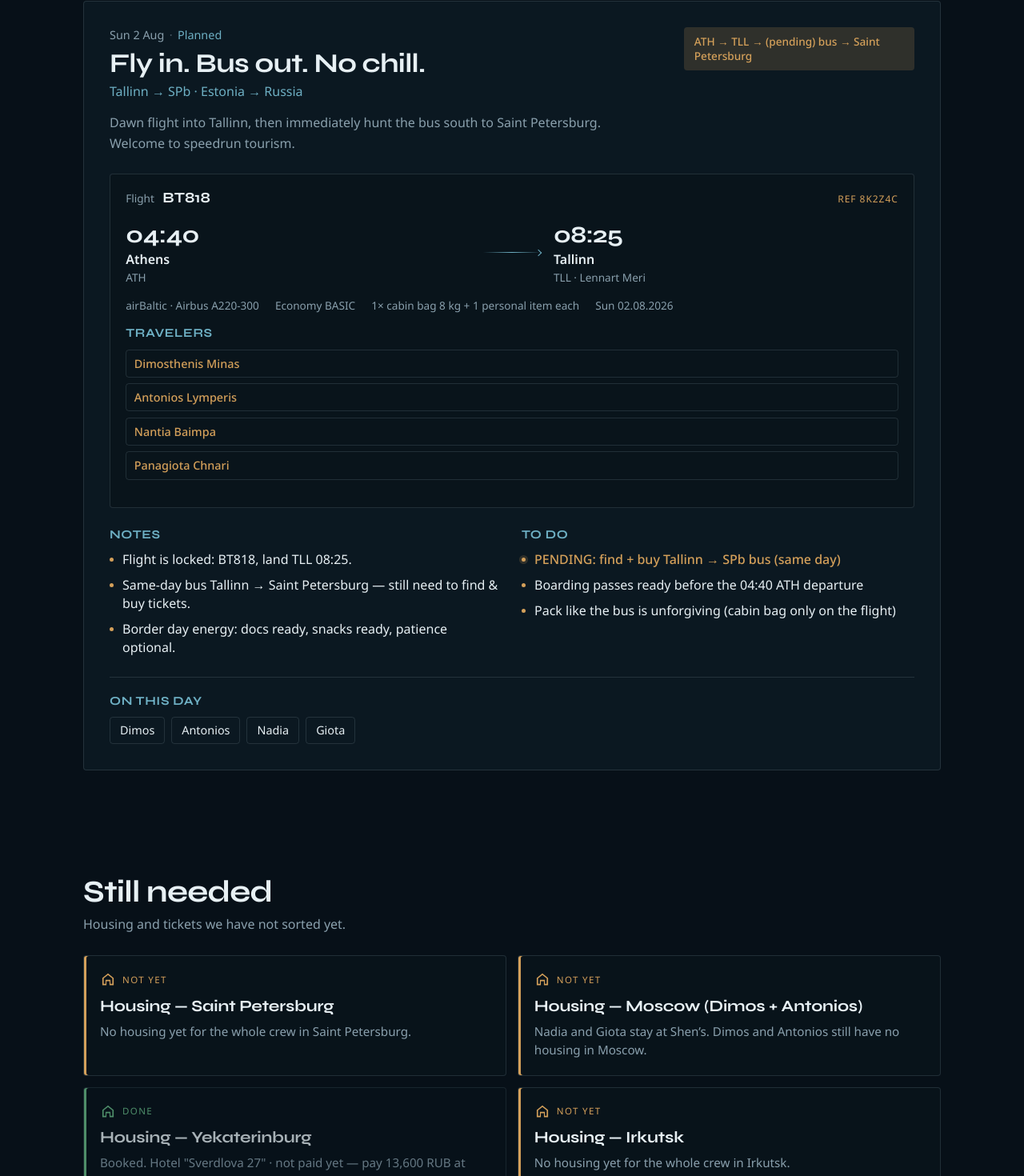
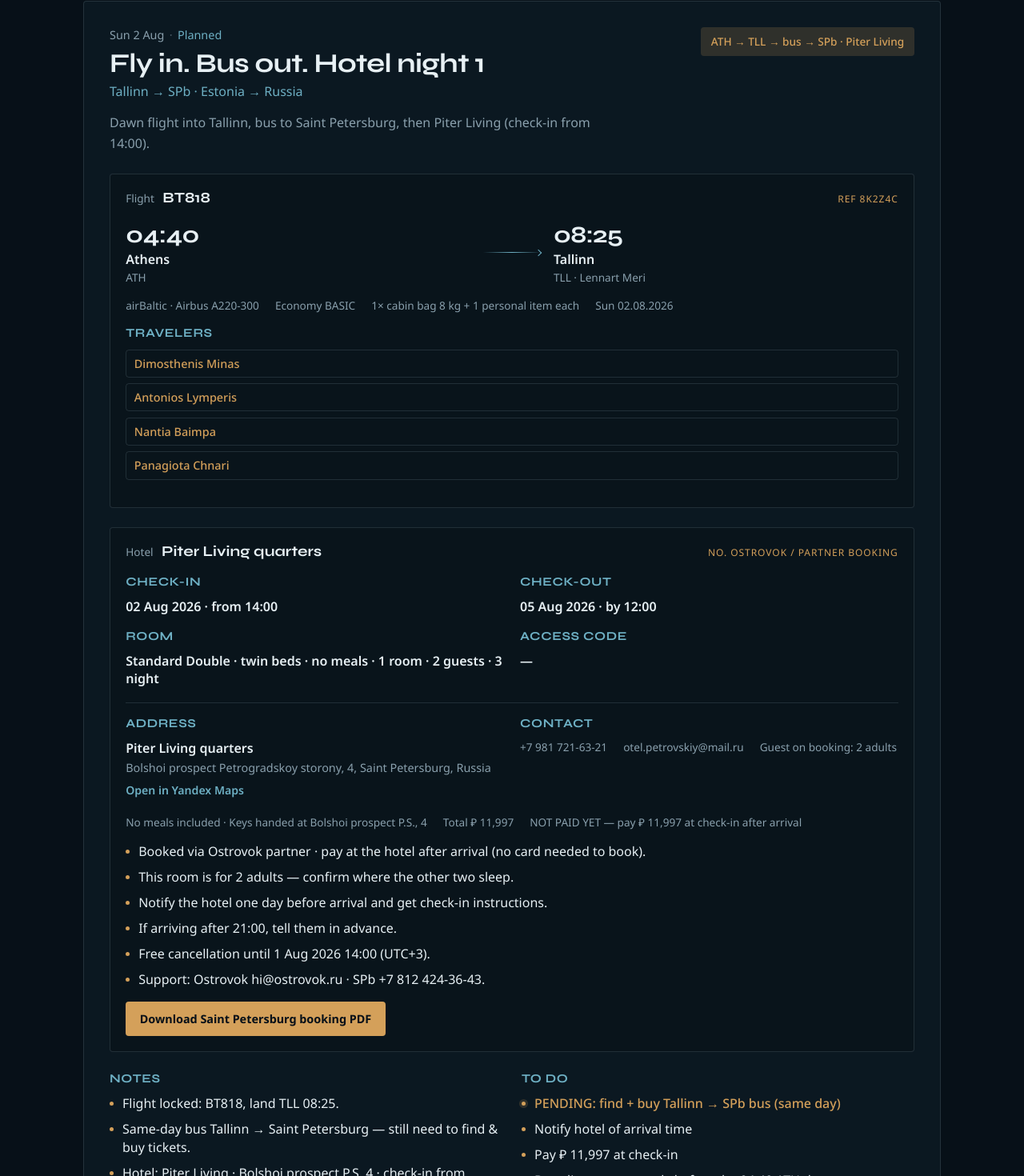
Before and after one commit to greekatos/Russia-trip, a Next.js app: page / in a window 1280 px wide. Shown: the part 1082-2552 px from the top of the page at 80% size. Built offline with nearby package versions, Linux system fonts and the light colour scheme.

Commit message:
UPdate for the saint peterburg

```diff
--- a/src/data/trip.ts
+++ b/src/data/trip.ts
@@ -274,6 +274,37 @@ export const beijingHotel: StayInfo = {
   pdfLabel: "Download Beijing hotel confirmation PDF",
 };
 
+export const saintPetersburgHotel: StayInfo = {
+  name: "Piter Living quarters",
+  address: "Bolshoi prospect Petrogradskoy storony, 4, Saint Petersburg, Russia",
+  mapsUrl:
+    "https://yandex.com/maps/?text=%D0%A1%D0%B0%D0%BD%D0%BA%D1%82-%D0%9F%D0%B5%D1%82%D0%B5%D1%80%D0%B1%D1%83%D1%80%D0%B3%2C%20%D0%91%D0%BE%D0%BB%D1%8C%D1%88%D0%BE%D0%B9%20%D0%BF%D1%80%D0%BE%D1%81%D0%BF%D0%B5%D0%BA%D1%82%20%D0%9F.%D0%A1.%2C%204",
+  checkIn: "02 Aug 2026 · from 14:00",
+  checkOut: "05 Aug 2026 · by 12:00",
+  nights: 3,
+  guests: 2,
+  rooms: 1,
+  roomType: "Standard Double · twin beds · no meals",
+  bookingNo: "Ostrovok / partner booking",
+  accessCode: "—",
+  guestName: "2 adults",
+  phone: ["+7 981 721-63-21"],
+  email: "otel.petrovskiy@mail.ru",
+  included: ["No meals included", "Keys handed at Bolshoi prospect P.S., 4"],
+  total: "₽ 11,997",
+  payment: "NOT PAID YET — pay ₽ 11,997 at check-in after arrival",
+  notes: [
+    "Booked via Ostrovok partner · pay at the hotel after arrival (no card needed to book).",
+    "This room is for 2 adults — confirm where the other two sleep.",
+    "Notify the hotel one day before arrival and get check-in instructions.",
+    "If arriving after 21:00, tell them in advance.",
+    "Free cancellation until 1 Aug 2026 14:00 (UTC+3).",
+    "Support: Ostrovok hi@ostrovok.ru · SPb +7 812 424-36-43.",
+  ],
+  pdfUrl: "/tickets/saint-petersburg-hotel.pdf",
+  pdfLabel: "Download Saint Petersburg booking PDF",
+};
+
 export const irkutskUlaanbaatarTrain: TrainInfo = {
   label: "Border run → Mongolia",
   trainNumber: "306ЫА",
@@ -373,9 +404,10 @@ export const trip: Trip = {
     {
       id: "spb-housing",
       title: "Housing — Saint Petersburg",
-      detail: "No housing yet for the whole crew in Saint Petersburg.",
+      detail:
+        "Booked for 2 adults. Piter Living · Bolshoi prospect P.S. 4 · 2–5 Aug · pay ₽ 11,997 at check-in · confirm plan for the other 2.",
       icon: "house",
-      status: "open",
+      status: "done",
     },
     {
       id: "msk-housing",
@@ -447,20 +479,23 @@ export const trip: Trip = {
       label: "Sun 2 Aug",
       city: "Tallinn → SPb",
       country: "Estonia → Russia",
-      title: "Fly in. Bus out. No chill.",
+      title: "Fly in. Bus out. Hotel night 1",
       summary:
-        "Dawn flight into Tallinn, then immediately hunt the bus south to Saint Petersburg. Welcome to speedrun tourism.",
-      whereWeAre: "ATH → TLL → (pending) bus → Saint Petersburg",
+        "Dawn flight into Tallinn, bus to Saint Petersburg, then Piter Living (check-in from 14:00).",
+      whereWeAre: "ATH → TLL → bus → SPb · Piter Living",
       status: "planned",
       notes: [
-        "Flight is locked: BT818, land TLL 08:25.",
+        "Flight locked: BT818, land TLL 08:25.",
         "Same-day bus Tallinn → Saint Petersburg — still need to find & buy tickets.",
-        "Border day energy: docs ready, snacks ready, patience optional.",
+        "Hotel: Piter Living · Bolshoi prospect P.S. 4 · check-in from 14:00.",
+        "NOT PAID YET — pay ₽ 11,997 at check-in. Room is for 2 adults.",
+        "Message hotel one day before / if late after 21:00.",
       ],
       todos: [
         "PENDING: find + buy Tallinn → SPb bus (same day)",
+        "Notify hotel of arrival time",
+        "Pay ₽ 11,997 at check-in",
         "Boarding passes ready before the 04:40 ATH departure",
-        "Pack like the bus is unforgiving (cabin bag only on the flight)",
       ],
       flight: {
         bookingRef: "8K2Z4C",
@@ -484,6 +519,7 @@ export const trip: Trip = {
           "Panagiota Chnari",
         ],
       },
+      stay: saintPetersburgHotel,
     },
     {
       id: "day-02",
@@ -491,19 +527,17 @@ export const trip: Trip = {
       label: "Mon 3 Aug",
       city: "Saint Petersburg",
       country: "Russia",
-      title: "SPb day 1 — couch TBD",
+      title: "SPb · hotel night 2",
       summary:
-        "First full day in Saint Petersburg. Sleeping arrangements still a mystery novel Nadia is writing in real time.",
-      whereWeAre: "Saint Petersburg · beds: TBD (Nadia on it)",
-      status: "planned",
+        "Full day in Saint Petersburg. Staying at Piter Living (Bolshoi prospect P.S. 4).",
+      whereWeAre: "Saint Petersburg · Piter Living",
+      status: "confirmed",
       notes: [
-        "Stay window: ~3–4 days in SPb total.",
-        "Living status: none yet — Nadia checking free hosting options.",
+        "Hotel twin room for 2 · no meals included.",
+        "Confirm where the other two of the crew sleep tonight.",
       ],
-      todos: [
-        "PENDING: confirm free living / host in SPb (Nadia)",
-        "Drop a meetup pin once we know the neighborhood",
-      ],
+      todos: ["Drop meetup pin for the day"],
+      stay: saintPetersburgHotel,
     },
     {
       id: "day-03",
@@ -511,13 +545,19 @@ export const trip: Trip = {
       label: "Tue 4 Aug",
       city: "Saint Petersburg",
       country: "Russia",
-      title: "SPb day 2 — still floating",
-      summary:
-        "Walk the city, eat something loud, pretend we always knew where we were sleeping.",
-      whereWeAre: "Saint Petersburg",
-      status: "planned",
-      notes: ["Fill in must-sees once the crew votes."],
-      todos: ["Pick a big daytime mission (museum / canals / chaos)"],
+      title: "SPb · hotel night 3",
+      summary: "Last full night at Piter Living. Checkout tomorrow by 12:00.",
+      whereWeAre: "Saint Petersburg · Piter Living",
+      status: "confirmed",
+      notes: [
+        "Checkout tomorrow 05 Aug by 12:00.",
+        "Start locking SPb → Moscow train if not done.",
+      ],
+      todos: [
+        "PENDING: research / buy SPb → Moscow train",
+        "Pick a daytime mission",
+      ],
+      stay: saintPetersburgHotel,
     },
     {
       id: "day-04",
@@ -525,16 +565,20 @@ export const trip: Trip = {
       label: "Wed 5 Aug",
       city: "Saint Petersburg",
       country: "Russia",
-      title: "SPb day 3 — plot thickening",
+      title: "SPb checkout · next leg",
       summary:
-        "Deep in Peterburg mode. Start eyeing the Moscow train before it becomes a ‘we forgot’ meme.",
-      whereWeAre: "Saint Petersburg",
+        "Piter Living checkout by 12:00. Decide Moscow train timing from here.",
+      whereWeAre: "Saint Petersburg · checkout Piter Living",
       status: "planned",
-      notes: ["Aiming for 3–4 nights here — midpoint of the SPb arc."],
+      notes: [
+        "Hotel checkout by 12:00.",
+        "PENDING: SPb → Moscow train tickets if not booked.",
+      ],
       todos: [
-        "PENDING: research SPb → Moscow train options",
-        "Decide exact departure day (day 3 vs day 4)",
+        "Checkout by 12:00",
+        "PENDING: buy SPb → Moscow train tickets",
       ],
+      stay: saintPetersburgHotel,
     },
     {
       id: "day-05",
@@ -542,12 +586,12 @@ export const trip: Trip = {
       label: "Thu 6 Aug",
       city: "Saint Petersburg",
       country: "Russia",
-      title: "SPb day 4 · maybe exit",
+      title: "SPb buffer · maybe exit",
       summary:
-        "Buffer / leave day. If the train’s tonight, we roll. If not, one more Peterburg sunrise.",
+        "Hotel stay ended yesterday. Buffer / leave day toward Moscow.",
       whereWeAre: "Saint Petersburg → (maybe) Moscow train",
       status: "tbd",
-      notes: ["Flexible day — stay or ride depending on tickets + housing news."],
+      notes: ["Flexible day — stay or ride depending on train tickets."],
       todos: [
         "PENDING: buy SPb → Moscow train tickets",
         "Confirm Moscow arrival night plan",
```
Also changed, not shown: 1 other file (tests, documents, lock files or other folders).
